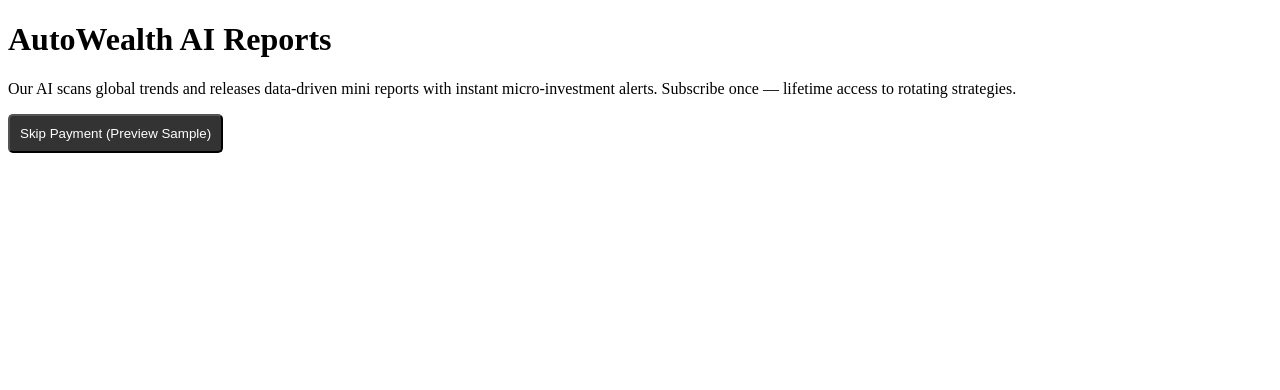
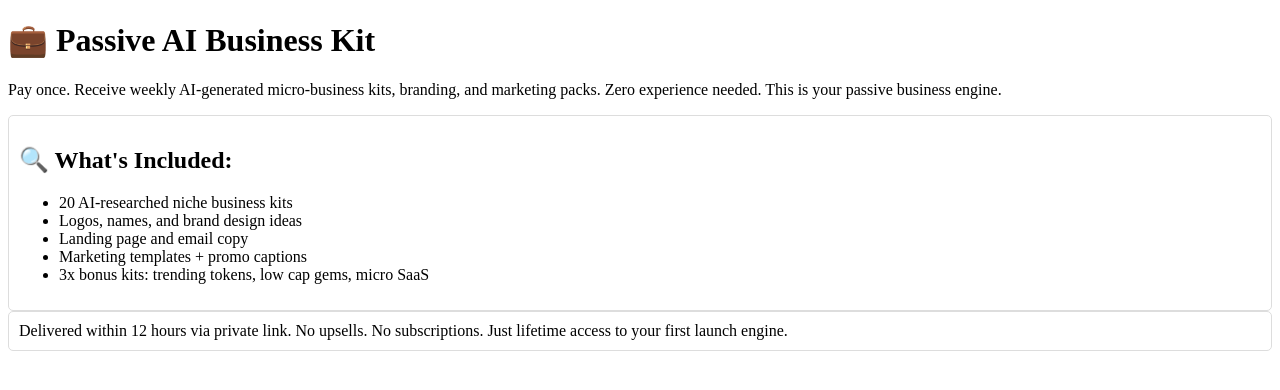
Before and after one commit to BabonNow/BabonMamma, a Next.js app: page / in a window 1280 px wide. Shown: the top 390 px of the page. Built offline with nearby package versions, Linux system fonts and the light colour scheme.

Commit message:
Fix Passive 1 full product + PayPal

```diff
--- a/app/page.jsx
+++ b/app/page.jsx
@@ -1,50 +1,55 @@
 "use client";
 
-import { useState } from "react";
+import { useState, useEffect } from "react";
 import { Card, CardContent } from "./components/ui/card";
 import { Button } from "./components/ui/button";
 
 export default function Page() {
   const [showContent, setShowContent] = useState(false);
 
+  useEffect(() => {
+    const script = document.createElement("script");
+    script.src =
+      "https://www.paypal.com/sdk/js?client-id=BAAG1AlZ_Q6xs2F5yto8CuUvbG83TAUia7XzprbySnTFEBXCyfDni9rCqOpbuRg2kb5KIRDT_d5N-ZJTnM&components=hosted-buttons&enable-funding=venmo&currency=USD";
+    script.onload = () => {
+      window.paypal
+        .HostedButtons({
+          hostedButtonId: "WU4R32EETBY98",
+        })
+        .render("#paypal-container-WU4R32EETBY98");
+    };
+    document.body.appendChild(script);
+  }, []);
+
   return (
     <div className="min-h-screen bg-white text-black flex flex-col items-center justify-center p-8">
-      <h1 className="text-4xl font-extrabold mb-4">AutoWealth AI Reports</h1>
-      <p className="text-lg mb-6 max-w-xl text-center">
-        Our AI scans global trends and releases data-driven mini reports with instant micro-investment alerts.
-        Subscribe once — lifetime access to rotating strategies.
+      <h1 className="text-3xl font-extrabold mb-4 text-center">💼 Passive AI Business Kit</h1>
+
+      <p className="text-md mb-6 max-w-xl text-center">
+        Pay once. Receive weekly AI-generated micro-business kits, branding, and marketing packs.
+        Zero experience needed. This is your passive business engine.
       </p>
 
-      {!showContent && (
-        <>
-          <div id="paypal-container-WU4R32EETBY98" className="mb-6"></div>
-          <Button onClick={() => setShowContent(true)} className="text-white bg-black px-6 py-2 rounded-xl">
-            Skip Payment (Preview Sample)
-          </Button>
-        </>
-      )}
+      <div id="paypal-container-WU4R32EETBY98" className="mb-6" />
 
-      {showContent && (
-        <div className="grid gap-4 max-w-xl w-full">
-          <Card>
-            <CardContent className="p-4">
-              <h2 className="text-2xl font-semibold">Trending Asset Snapshot</h2>
-              <p className="text-sm text-gray-700">
-                June 2025: Our AI identified a +312% opportunity in micro-cap AI robotics via $BOTH token. Estimated hold window: 14 days.
-              </p>
-            </CardContent>
-          </Card>
+      <Card className="mb-4 w-full max-w-xl">
+        <CardContent className="p-4">
+          <h2 className="text-xl font-semibold mb-2">🔍 What's Included:</h2>
+          <ul className="list-disc list-inside text-sm text-gray-700">
+            <li>20 AI-researched niche business kits</li>
+            <li>Logos, names, and brand design ideas</li>
+            <li>Landing page and email copy</li>
+            <li>Marketing templates + promo captions</li>
+            <li>3x bonus kits: trending tokens, low cap gems, micro SaaS</li>
+          </ul>
+        </CardContent>
+      </Card>
 
-          <Card>
-            <CardContent className="p-4">
-              <h2 className="text-xl font-semibold">What's Next?</h2>
-              <p className="text-sm">
-                Full access includes 3x weekly drops with pre-screened signals, market bias summaries, and capital-preserving fallback recommendations.
-              </p>
-            </CardContent>
-          </Card>
-        </div>
-      )}
+      <Card className="w-full max-w-xl">
+        <CardContent className="p-4 text-sm text-gray-700">
+          Delivered within 12 hours via private link. No upsells. No subscriptions. Just lifetime access to your first launch engine.
+        </CardContent>
+      </Card>
     </div>
   );
 }
```
